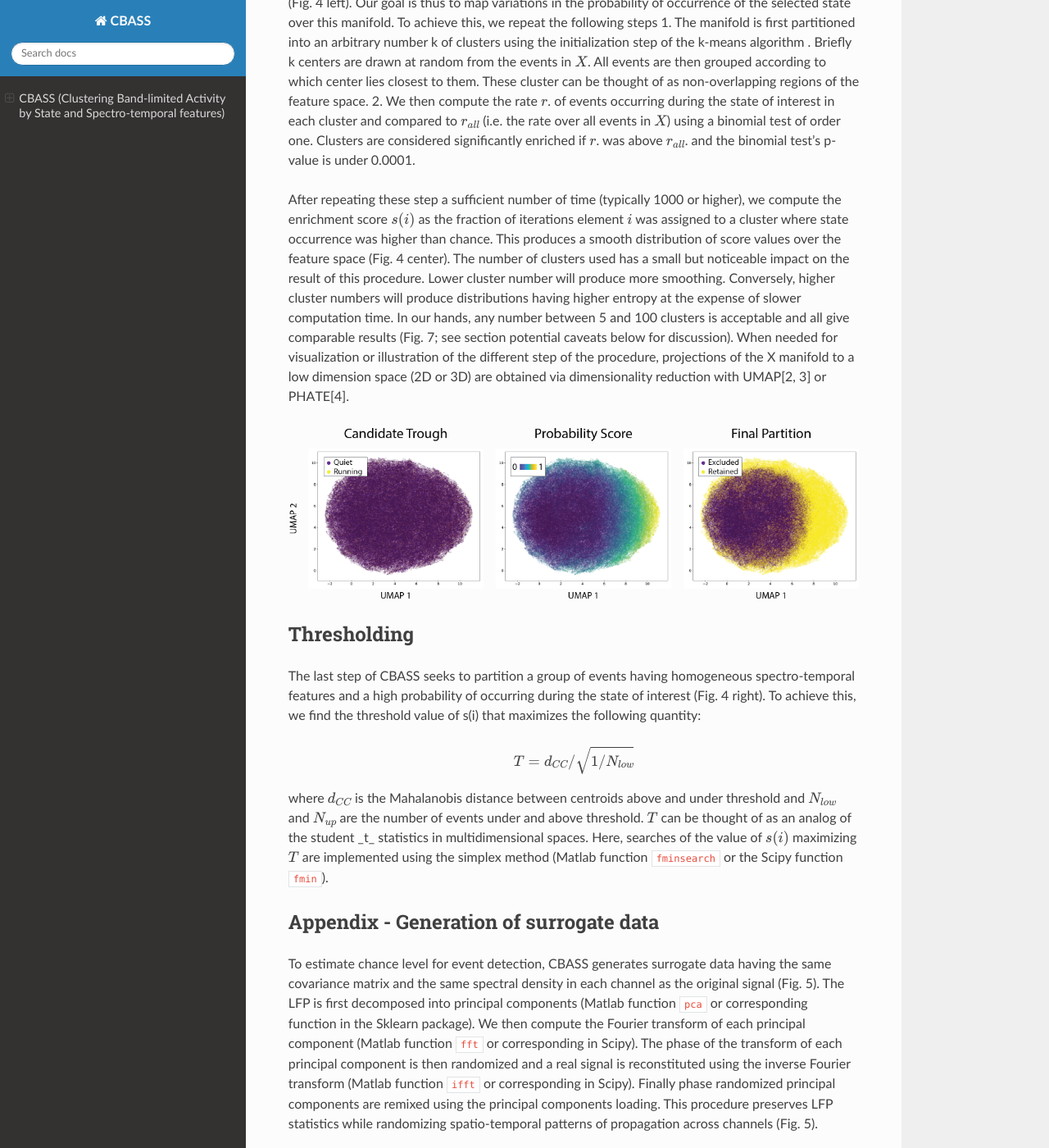
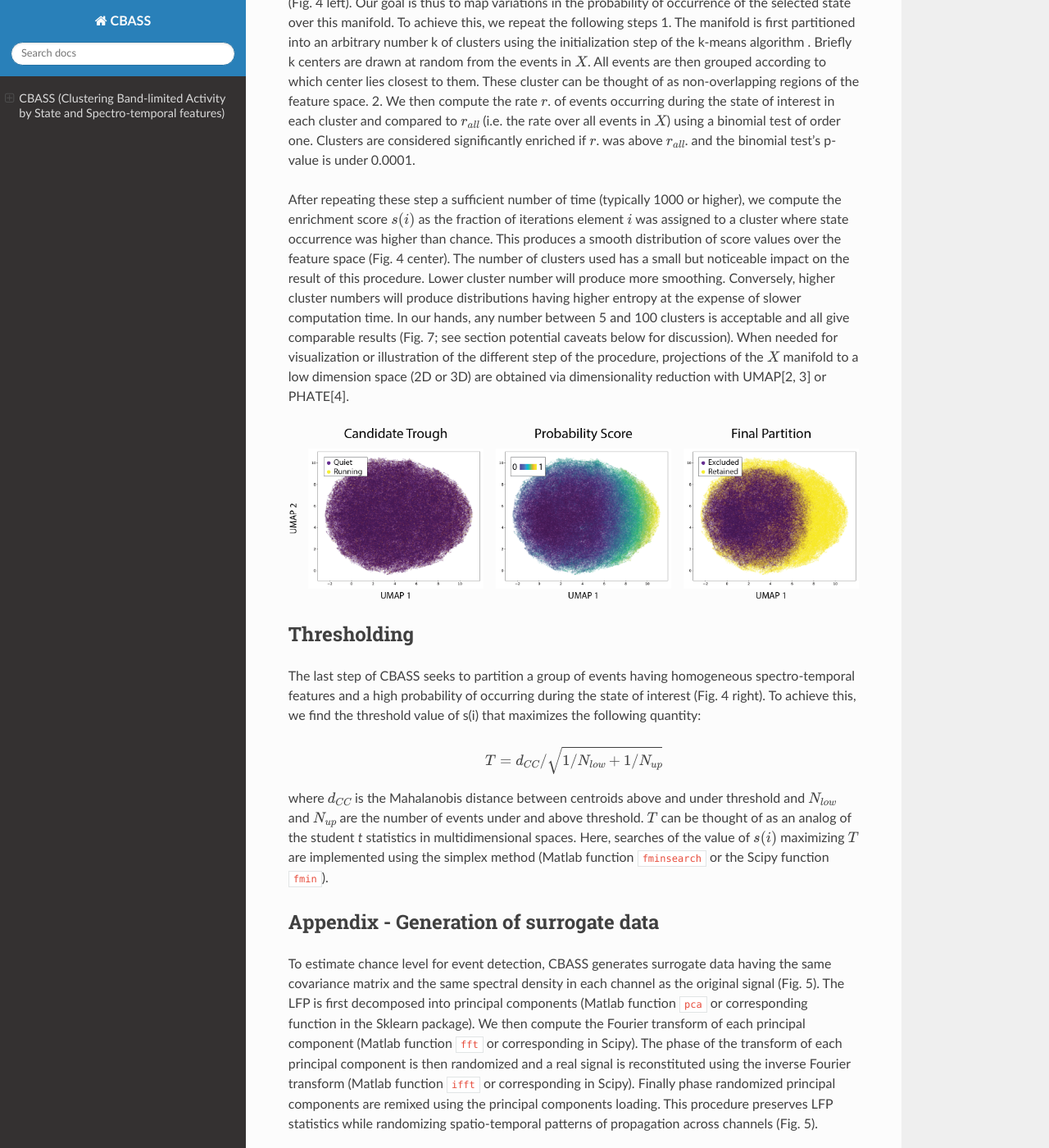
Before and after one commit to cardin-higley-lab/CBASS, a Sphinx documentation site: the page built from docs/index.rst, in a window 1280 px wide and 1400 px high, scrolled down 2920 px. Shown: the whole window at 82% size. Built offline with Sphinx 7.4.7 and the Read the Docs theme 2.0.0, drawn with Linux system fonts in a browser that asks for light colours; some of the changed text lies outside the part shown.

Commit message:
Update index.rst

```diff
--- a/docs/index.rst
+++ b/docs/index.rst
@@ -39,7 +39,7 @@ We then seek to estimate how likely it is for an event to fall in a region of :m
 1. The manifold is first partitioned into an arbitrary number k of clusters using the initialization step of the k-means algorithm . Briefly k centers are drawn at random from the events in :math:`X`. All events are then grouped according to which center lies closest to them. These cluster can be thought of as non-overlapping regions of the feature space.
 2. We then compute the rate :math:`r`. of events occurring during the state of interest in each cluster and compared to :math:`r_{all}` (i.e. the rate over all events in :math:`X`) using a binomial test of order one. Clusters are considered significantly enriched if :math:`r`. was above :math:`r_{all}`.  and the binomial test's p-value is under 0.0001.
 
-After repeating these step a sufficient number of time (typically 1000 or higher), we compute the enrichment score :math:`s(i)` as the fraction of iterations element :math:`i` was assigned to a cluster where state occurrence was higher than chance. This produces a smooth distribution of score values over the feature space (Fig. 4 center). The number of clusters used has a small but noticeable impact on the result of this procedure. Lower cluster number will produce more smoothing. Conversely, higher cluster numbers will produce distributions having higher entropy at the expense of slower computation time. In our hands, any number between 5 and 100 clusters is acceptable and all give comparable results (Fig. 7; see section potential caveats below for discussion). When needed for visualization or illustration of the different step of the procedure, projections of the X manifold to a low dimension space (2D or 3D) are obtained via dimensionality reduction with UMAP[2, 3] or PHATE[4].
+After repeating these step a sufficient number of time (typically 1000 or higher), we compute the enrichment score :math:`s(i)` as the fraction of iterations element :math:`i` was assigned to a cluster where state occurrence was higher than chance. This produces a smooth distribution of score values over the feature space (Fig. 4 center). The number of clusters used has a small but noticeable impact on the result of this procedure. Lower cluster number will produce more smoothing. Conversely, higher cluster numbers will produce distributions having higher entropy at the expense of slower computation time. In our hands, any number between 5 and 100 clusters is acceptable and all give comparable results (Fig. 7; see section potential caveats below for discussion). When needed for visualization or illustration of the different step of the procedure, projections of the :math:`X` manifold to a low dimension space (2D or 3D) are obtained via dimensionality reduction with UMAP[2, 3] or PHATE[4].
 
 .. image:: ../matlab/Figures/Figure_4_Embedding/Figure_4_Embed.png
 
@@ -49,9 +49,9 @@ Thresholding
 
 The last step of CBASS seeks to partition a group of events having homogeneous spectro-temporal features and a high probability of occurring during the state of interest (Fig. 4 right). To achieve this, we find the threshold value of s(i) that maximizes the following quantity:
 
-.. math:: T = d_{CC} / \sqrt{1 / N_{low} %2B 1 / N_{up}}
+.. math:: T = d_{CC} / \sqrt{1 / N_{low} + 1 / N_{up}}
 
-where :math:`d_{CC}` is the Mahalanobis distance between centroids above and under threshold and :math:`N_{low}` and :math:`N_{up}` are the number of events under and above threshold. :math:`T` can be thought of as an analog of the student _t_ statistics in multidimensional spaces. Here, searches of the value of :math:`s(i)` maximizing :math:`T` are implemented using the simplex method (Matlab function ``fminsearch`` or the Scipy function ``fmin``).
+where :math:`d_{CC}` is the Mahalanobis distance between centroids above and under threshold and :math:`N_{low}` and :math:`N_{up}` are the number of events under and above threshold. :math:`T` can be thought of as an analog of the student *t* statistics in multidimensional spaces. Here, searches of the value of :math:`s(i)` maximizing :math:`T` are implemented using the simplex method (Matlab function ``fminsearch`` or the Scipy function ``fmin``).
 
 =================
 Appendix - Generation of surrogate data
```
Also changed, not shown: other parts of docs/index.rst (+1 -1 lines).
